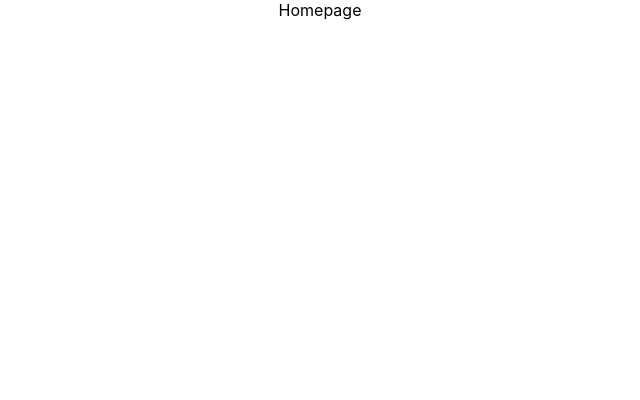
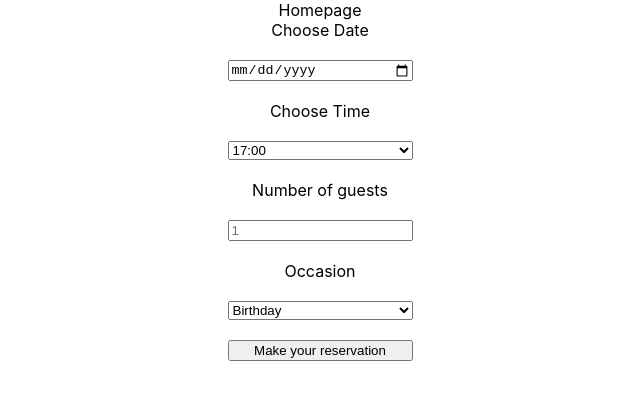
Before and after one commit to seattletravis/little-lemon, a React (Create React App) app: page / in a window 1280 px wide. Shown: the top 400 px of the page, without its empty margins (320-960 px from the left). Built offline with nearby package versions, Linux system fonts and the light colour scheme.

Commit message:
add bookings page and bookingform to project.

```diff
--- a/src/App.css
+++ b/src/App.css
@@ -1,5 +1,6 @@
 .App {
   text-align: center;
+
 }
 
 .App-logo {
@@ -36,3 +37,10 @@
     transform: rotate(360deg);
   }
 }
+
+form {
+  display: grid;
+  max-width: 200px;
+  gap: 20px;
+
+}
--- a/src/App.js
+++ b/src/App.js
@@ -1,9 +1,11 @@
 import './App.css';
+import BookingPage from './pages/BookingPage';
 
 function App() {
   return (
     <div className="App">
       Homepage
+      <BookingPage />
 
     </div>
   );
--- /dev/null
+++ b/src/components/BookingForm.js
@@ -0,0 +1,32 @@
+//styles
+import "../App.css"
+
+
+function BookingForm() {
+  return (
+    <form>
+      <label htmlFor="res-date">Choose Date</label>
+      <input type="date" id="res-date" />
+      <label htmlFor="res-time">Choose Time</label>
+      <select id="res-time">
+        <option>17:00</option>
+        <option>18:00</option>
+        <option>19:00</option>
+        <option>20:00</option>
+        <option>21:00</option>
+        <option>22:00</option>
+      </select>
+      <label htmlFor="guests">Number of guests</label>
+      <input type="number" placeholder='1'  />
+      <label htmlFor="">Occasion</label>
+      <select name="" id="">
+        <option>Birthday</option>
+        <option>Anniversary</option>
+      </select>
+      <input type="submit" value="Make your reservation" />
+
+    </form>
+  )
+}
+
+export default BookingForm;
--- /dev/null
+++ b/src/pages/BookingPage.css
@@ -0,0 +1,5 @@
+.flex {
+  display: flex;
+  align-items: center;
+  justify-content: center;
+}
--- /dev/null
+++ b/src/pages/BookingPage.js
@@ -0,0 +1,14 @@
+import BookingForm from "../components/BookingForm"
+
+//styles
+import "./BookingPage.css"
+
+function BookingPage() {
+  return (
+    <div className='flex'>
+      <BookingForm />
+    </div>
+  )
+}
+
+export default BookingPage;
```
